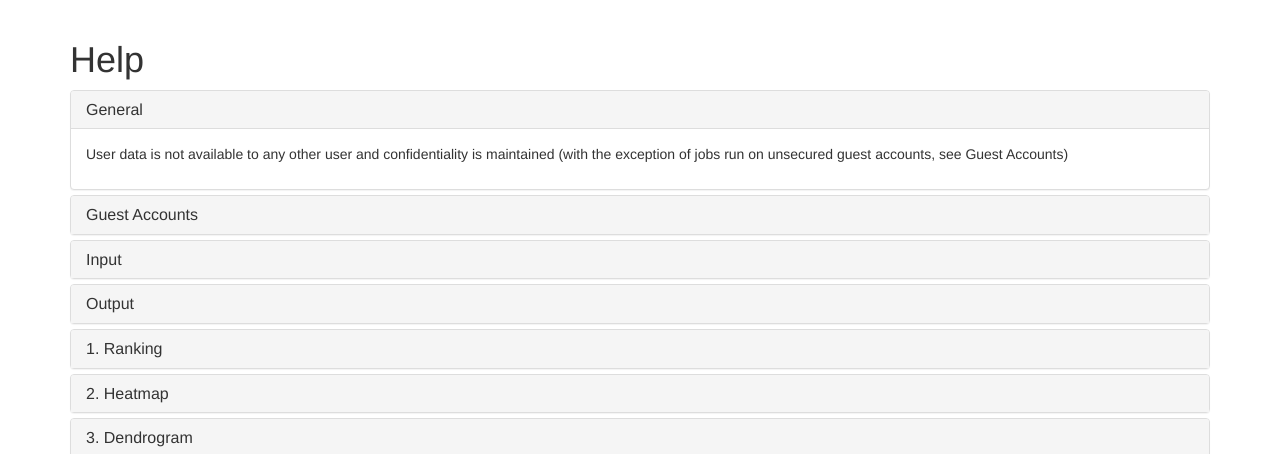
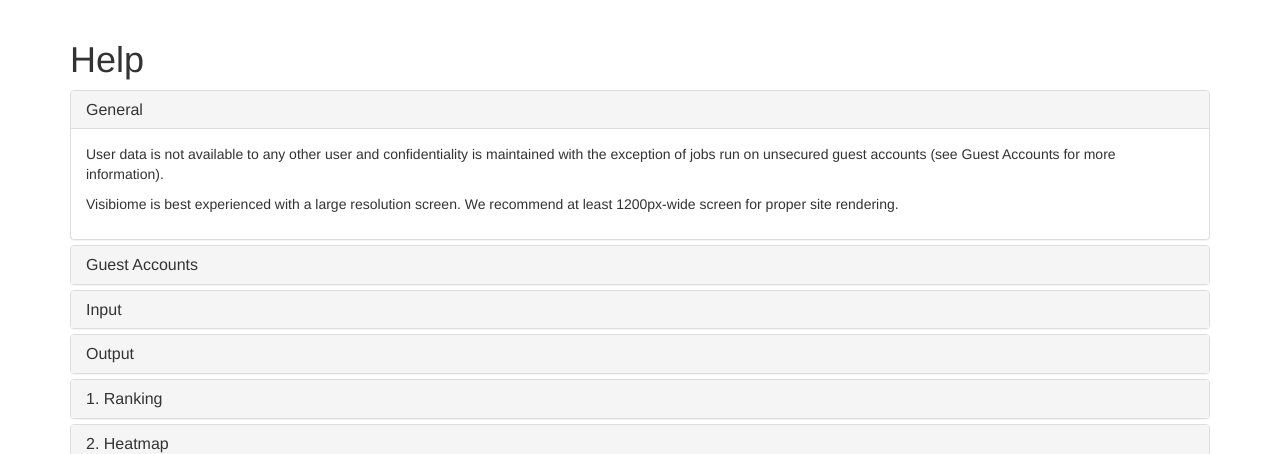
Before and after one commit to syaffers/visibiome, a Django app: page /help/ in a window 1280 px wide. Shown: the part 51-505 px from the top of the page. Run offline with Django 3.2, Linux system fonts and the light colour scheme; parts of the project's set-up code (start-up, migrations or seed data) failed here and were passed over; some libraries are stand-ins or nearby versions.

Commit message:
Modified help texts

```diff
--- a/app/templates/app/help.html
+++ b/app/templates/app/help.html
@@ -16,8 +16,12 @@
         <div class="panel-body">
           <p>
             User data is not available to any other user and confidentiality is
-            maintained (with the exception of jobs run on unsecured guest
-            accounts, see Guest Accounts)
+            maintained with the exception of jobs run on unsecured guest
+            accounts (see Guest Accounts for more information).
+          </p>
+          <p>
+            Visibiome is best experienced with a large resolution screen. We
+            recommend at least 1200px-wide screen for proper site rendering.
           </p>
         </div>
       </div>
@@ -139,7 +143,11 @@ O11   2.0
       </div>
       <div id="collapseThree" class="panel-collapse collapse" role="tabpanel" aria-labelledby="headingThree">
         <div class="panel-body">
-          Visibiome has several ways to put the user in an environmental context:
+          Visibiome has several ways to put the user in an environmental
+          context. These visualizations are generated  when the user loads the
+          page. We recommend that you have a modern browser capable of viewing
+          SVGs and enough memory for the large visulizations for the optimal
+          experience.
           <ol>
             <li>Ranking</li>
             <li>Heat map</li>
```
